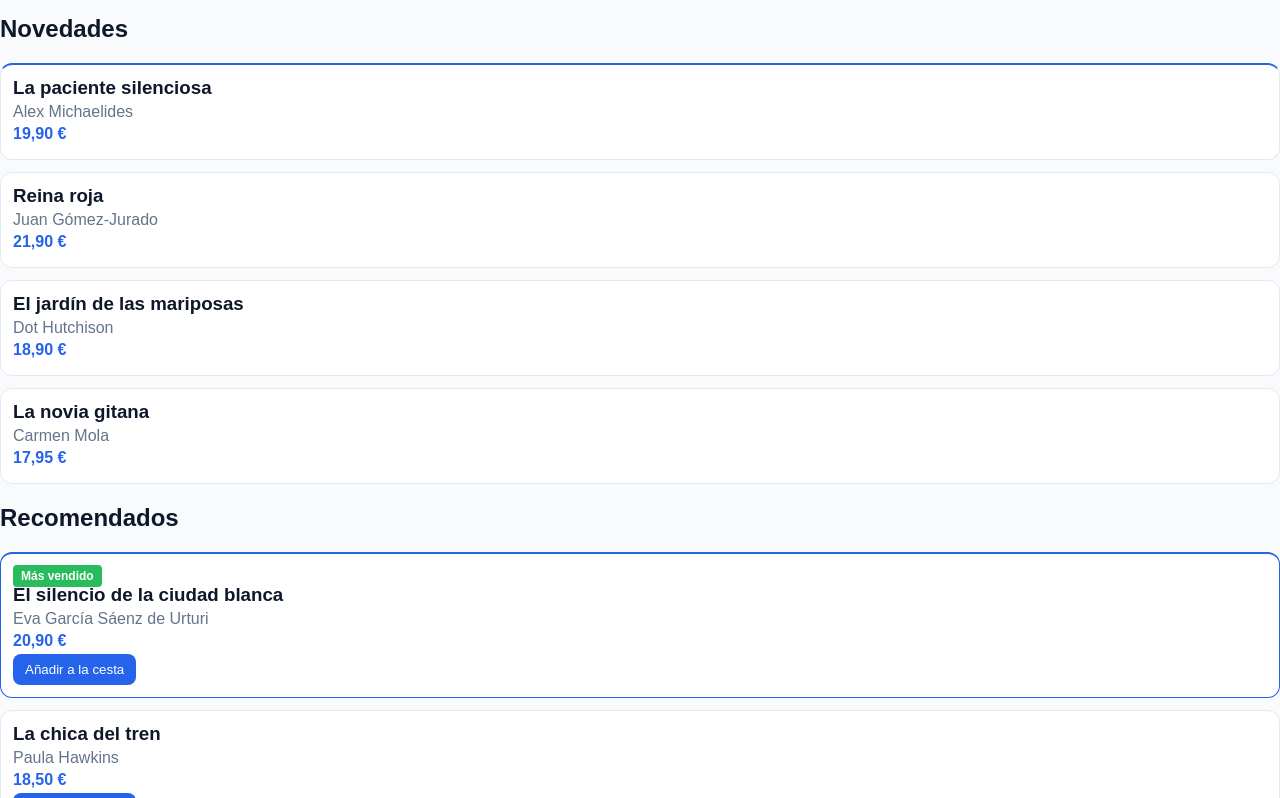
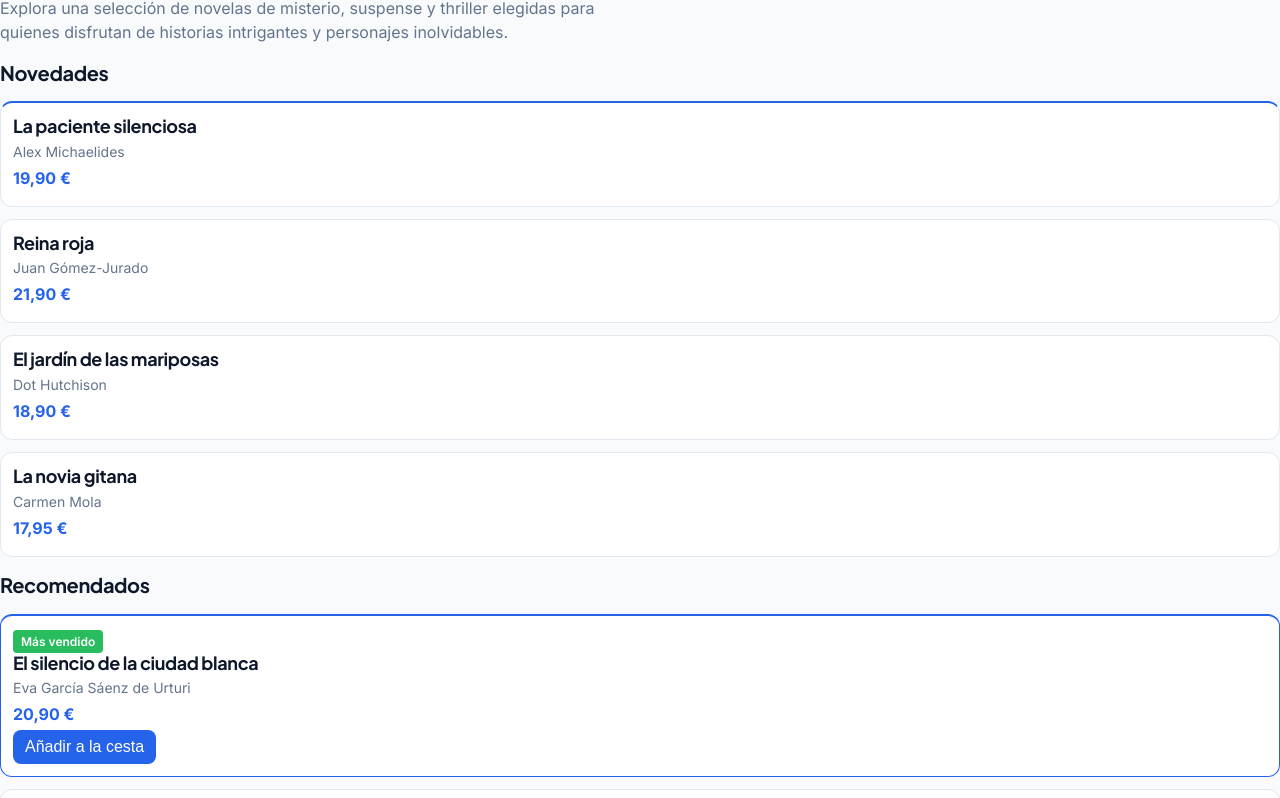
Before and after one commit to vtrmme/4.1.-Victor, a plain HTML site: page trastienda-ud4/index.html in a window 1280 px wide. Shown: the part 125-923 px from the top of the page. Drawn offline with Linux system fonts and the light colour scheme.

Commit message:
Ejercicio 4: tipografia, unidades y compatibilidad

```diff
--- a/trastienda-ud4/css/estilos.css
+++ b/trastienda-ud4/css/estilos.css
@@ -29,15 +29,60 @@
   --brand: var(--color-primary-500);
   --brand-hover: var(--color-primary-600);
 
+  /* --- TIPOGRAFÍA --- */
+  --font-body: 'Inter', system-ui, sans-serif;
+  --font-display: 'Plus Jakarta Sans', system-ui, sans-serif;
+
+  --text-xs: 0.75rem;   /* Caption (12 px) */
+  --text-sm: 0.875rem;  /* Body Small (14 px) */
+  --text-base: 1rem;    /* Body (16 px) */
+  --text-lg: 1.125rem;  /* H3 (18 px) */
+  --text-xl: 1.25rem;   /* H2 (20 px) */
+  --text-2xl: 1.5rem;   /* H1 (24 px) */
+  --text-3xl: 1.875rem; /* Display (30 px) */
+
   /* Experimento oklch */
   --color-accent-oklch: oklch(0.7 0.18 150);
 }
 
 body {
-  font-family: Arial, sans-serif;
+  font-family: var(--font-body);
+  font-size: var(--text-base);
+  line-height: 1.5;
   color: var(--text-main);
   background-color: var(--bg-page);
   margin: 0;
+}
+
+main {
+  min-height: 100dvh;
+}
+
+h1, h2, h3 {
+  font-family: var(--font-display);
+  line-height: 1.2;
+  letter-spacing: -0.02em;
+  color: var(--text-main);
+}
+
+h1 {
+  font-size: var(--text-2xl);
+}
+
+h2 {
+  font-size: var(--text-xl);
+}
+
+h3 {
+  font-size: var(--text-lg);
+}
+
+p {
+  max-width: 65ch;
+}
+
+.book-synopsis {
+  color: var(--text-muted);
 }
 
 header {
@@ -73,6 +118,7 @@ nav {
   a {
     color: var(--text-muted);
     text-decoration: none;
+    font-size: var(--text-sm);
 
     &[aria-current="page"] {
       color: var(--brand);
@@ -102,7 +148,6 @@ article.card {
   }
 
   h3 {
-    color: var(--text-main);
     margin: 0 0 0.25rem;
 
     a {
@@ -113,11 +158,13 @@ article.card {
 
   p {
     color: var(--text-muted);
+    font-size: var(--text-sm);
     margin: 0.25rem 0;
   }
 
   p:last-of-type {
     font-weight: 700;
+    font-size: var(--text-base);
     color: var(--brand);
   }
 
@@ -127,6 +174,7 @@ article.card {
     border: none;
     border-radius: 8px;
     padding: 0.5rem 0.75rem;
+    font-size: var(--text-base);
 
     &:hover {
       background-color: var(--brand-hover);
@@ -141,9 +189,9 @@ h2 + .card {
 .badge {
   background-color: var(--color-accent-oklch);
   color: #ffffff;
-  padding: 4px 8px;
-  border-radius: 4px;
-  font-size: 0.75rem;
+  padding: 0.25rem 0.5rem;
+  border-radius: 0.25rem;
+  font-size: var(--text-xs);
   font-weight: 600;
 }
 
@@ -154,3 +202,8 @@ h2 + .card {
 article:has(.badge:not(:empty)) {
   border-color: var(--brand);
 }
+
+dl dt,
+dl dd {
+  font-size: var(--text-sm);
+}
--- a/trastienda-ud4/index.html
+++ b/trastienda-ud4/index.html
@@ -4,6 +4,9 @@
   <meta charset="UTF-8">
   <meta name="viewport" content="width=device-width, initial-scale=1.0">
   <title>Inicio - La Trastienda</title>
+  <link rel="preconnect" href="https://fonts.googleapis.com">
+  <link rel="preconnect" href="https://fonts.gstatic.com" crossorigin>
+  <link href="https://fonts.googleapis.com/css2?family=Inter:wght@400;600;700&family=Plus+Jakarta+Sans:wght@600;700&display=swap" rel="stylesheet">
   <link rel="stylesheet" href="css/estilos.css">
 </head>
 <body>
@@ -15,6 +18,7 @@
 
   <main>
     <h1>Novela negra y thriller</h1>
+    <p class="book-synopsis">Explora una selección de novelas de misterio, suspense y thriller elegidas para quienes disfrutan de historias intrigantes y personajes inolvidables.</p>
 
     <section>
       <h2>Novedades</h2>
```
Also changed, not shown: trastienda-ud4/carrito.html (+3 -0 lines).
